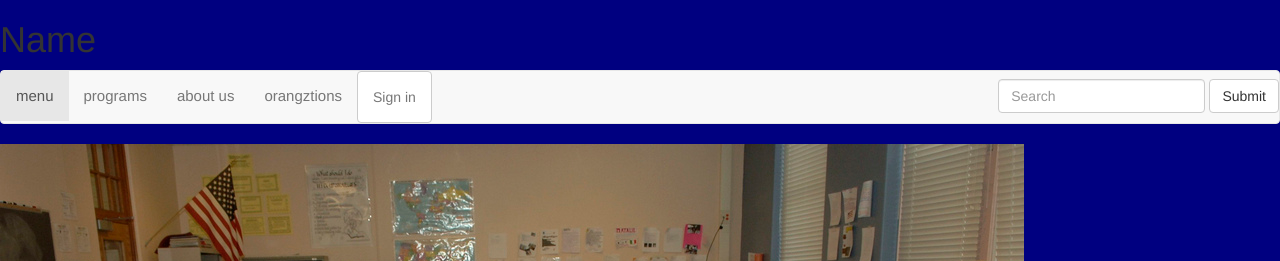
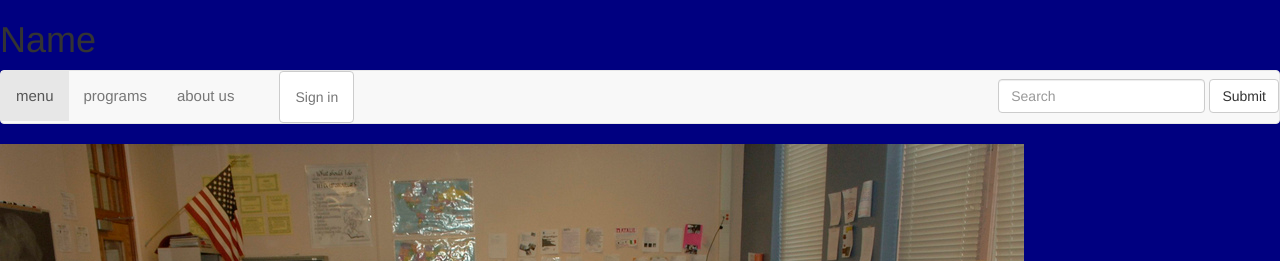
Before and after one commit to iCamp2017/iCamp2017.github.io, a Jekyll site: the page built from index.md, in a window 1280 px wide. Shown: the top 261 px of the page. Built offline with Jekyll 4.4.1, drawn with Linux system fonts in a browser that asks for light colours; nearby versions of some CDN libraries; library files that are not in the unit come from our copies.

Commit message:
change some nav

```diff
--- a/_layouts/default.html
+++ b/_layouts/default.html
@@ -14,7 +14,7 @@
 <li role="presentation"class="active"><a herf="#">menu</a></li>
 <li role="presentation"><a href="#">programs</a></li>
 <li role="presentation"><a href="#">about us </a></li>
-<li role="presentation"><a href="#">orangztions </a></li>
+<li role="presentation"><a href="#"> </a></li>
 <li role="presentation"><a href="#" class="btn btn-default">Sign in</a></li>
   </ul>
   <form class="navbar-form navbar-right" role="search">
--- a/assets/css/style.css
+++ b/assets/css/style.css
@@ -8,5 +8,5 @@ nav
 body
 {
   background-color:navy;
-  font-size:15px
+  font-size:15px;
 }
```
